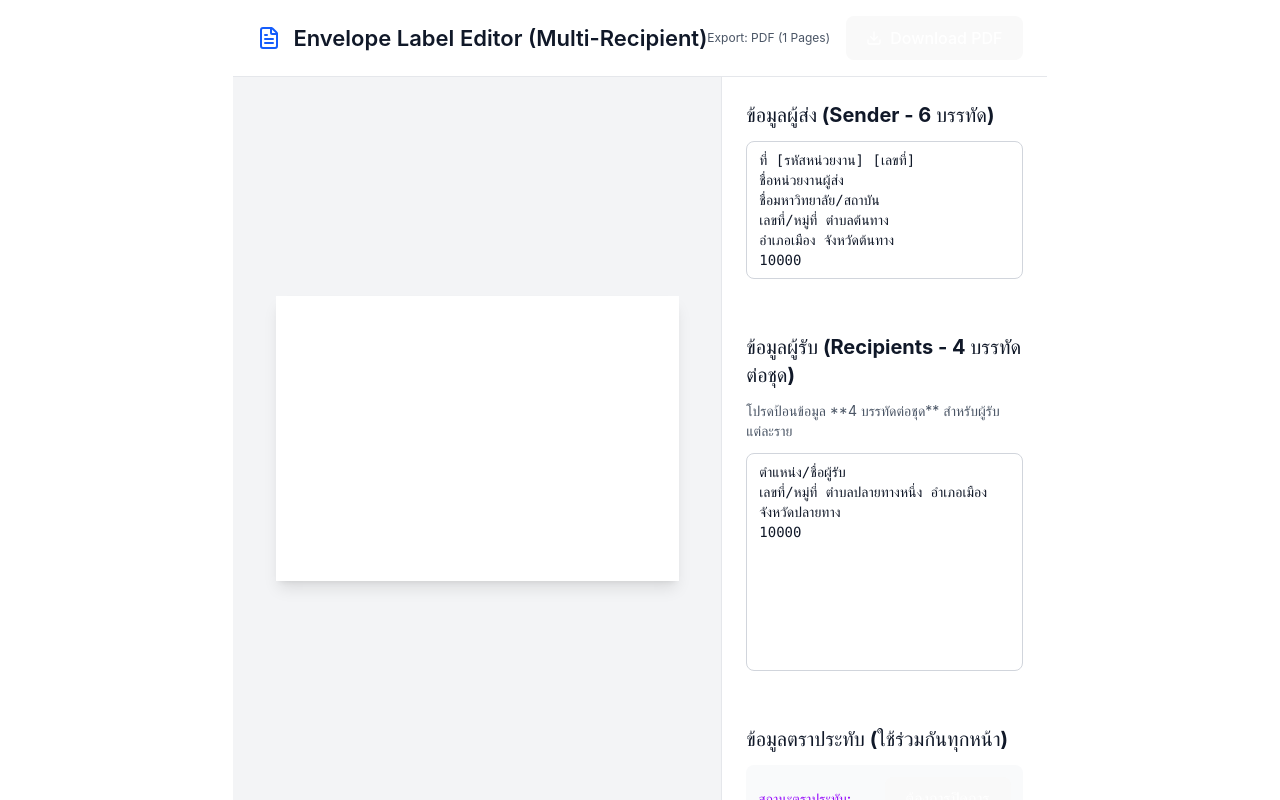
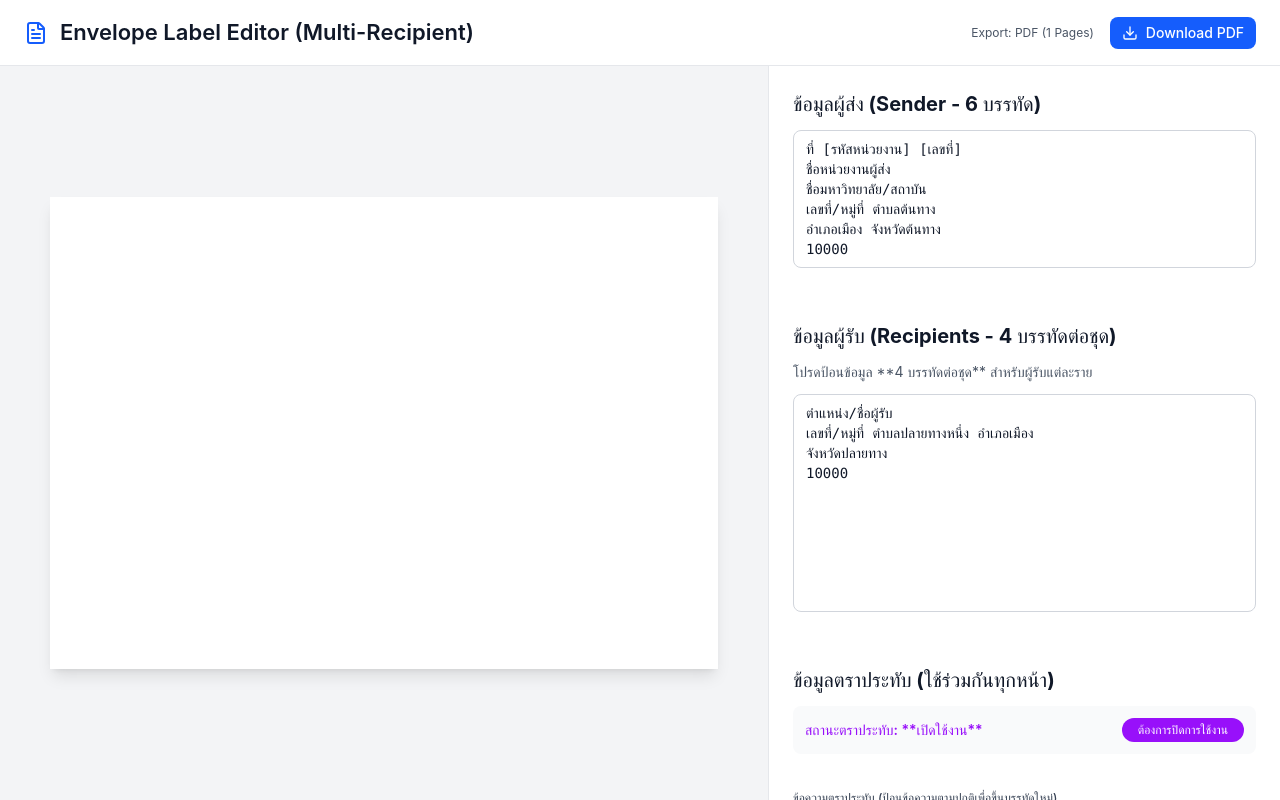
Before and after one commit to s1n-c0s/word-better-exp, a React (Vite) app: page / in a window 1280 px wide. Built offline with nearby package versions, Linux system fonts and the light colour scheme.

Commit message:
- remove unuse

```diff
--- a/src/index.css
+++ b/src/index.css
@@ -56,50 +56,6 @@
 }
 a:hover {
   color: #535bf2;
-}
-
-body {
-  margin: 0;
-  place-items: center;
-  min-width: 320px;
-  min-height: 100vh;
-}
-
-h1 {
-  font-size: 3.2em;
-  line-height: 1.1;
-}
-
-button {
-  border-radius: 8px;
-  border: 1px solid transparent;
-  padding: 0.6em 1.2em;
-  font-size: 1em;
-  font-weight: 500;
-  font-family: inherit;
-  background-color: #1a1a1a;
-  cursor: pointer;
-  transition: border-color 0.25s;
-}
-button:hover {
-  border-color: #646cff;
-}
-button:focus,
-button:focus-visible {
-  outline: 4px auto -webkit-focus-ring-color;
-}
-
-@media (prefers-color-scheme: light) {
-  :root {
-    color: #213547;
-    background-color: #ffffff;
-  }
-  a:hover {
-    color: #747bff;
-  }
-  button {
-    background-color: #f9f9f9;
-  }
 }
 
 @theme inline {
```
